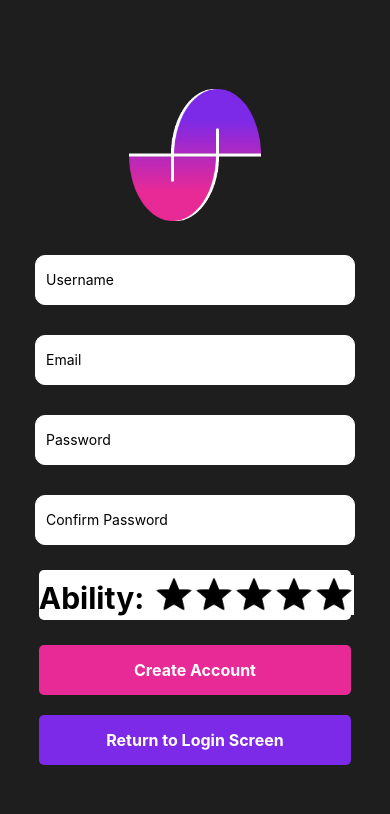
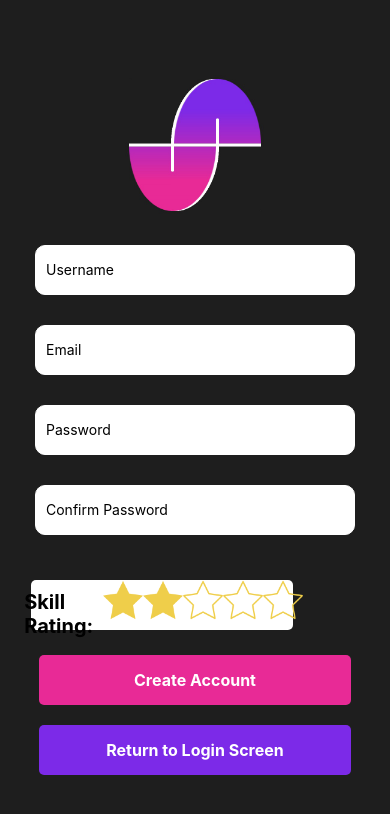
Before and after one commit to Kealen-Pillay/SportsHub, a React Native app: screen /Register in a window 390 px wide. Shown: the top 814 px of the page. Built offline with nearby package versions, Linux system fonts and the light colour scheme; no server answers.

Commit message:
Star rating feature is fixed in RegisterScreen.js

```diff
--- a/components/screens/registerscreen/RegisterScreen.js
+++ b/components/screens/registerscreen/RegisterScreen.js
@@ -11,35 +11,59 @@ import {
 import { auth } from "../../../firebase/firebase";
 import { firestore } from "../../../firebase/firestore";
 import { useNavigation } from "../../../node_modules/@react-navigation/core";
-import { Rating } from "react-native-ratings";
-
-
+//import { Rating } from "react-native-ratings";
+//import { StarRating } from "react-native-star-rating";
 
 const RegisterScreen = () => {
 
-  const RatingBox = () => {
+  const starImgFilled = require('../../../images/star_filled.png')
+  const starImgCorner = require('../../../images/star_corner.png')
+
+
+const RatingBox = () => {
     return (
-      <View style={styles.ratingsContainer}>
-        <Text style={styles.abilityText}>Ability:</Text>
-        <Rating
-          type="custom"
-          minValue={1}
-          startingValue={0}
-          onFinishRating={(rating) => setRating(rating)}
-          ratingBackgroundColor={"black"}
-          readonly={false}
-          tintColor={"white"}
-          style={styles.rating}
-        />
+
+      <View style={styles.customRatingBarStyle}>
+        <Text style={styles.abilityText}>Skill Rating:</Text>
+
+        {maxRating.map((rating, key) => {
+
+          return(
+
+            <TouchableOpacity
+            activeOpacity={0.7}
+            key={rating}
+            onPress={() => setdefaultRating(rating)}>
+
+            <Image
+
+              style = {styles.starImgStyle}
+              source = {
+                  rating <= defaultRating
+                  ? starImgFilled
+                  : starImgCorner
+              }
+            />
+
+            </TouchableOpacity>
+
+          );
+        })
+      }
+
       </View>
     );
   };
 
+  const [defaultRating, setdefaultRating] = useState(2)
+  const [maxRating, setmaxRating] = useState([1,2,3,4,5])
   const [username, setUsername] = useState("");
   const [email, setEmail] = useState("");
   const [password, setPassword] = useState("");
   const [confpassword, setConfpassword] = useState("");
-  const [rating, setRating] = useState("");
+ // const [rating, setRating] = useState("");
+
+
 
 
   const navigation = useNavigation();
@@ -66,7 +90,7 @@ const RegisterScreen = () => {
       alert("Password must be at least 6 characters");
     } else if (password != confpassword) {
       alert("Passwords do not match! Please try again.");
-    } else if (rating == 0) {
+    } else if (defaultRating == 0) {
       alert("Please select a rating!")
     } else {
       addUser();
@@ -90,7 +114,7 @@ const RegisterScreen = () => {
       .add({
         username: username,
         email: email,
-        rating: rating,
+        rating: defaultRating,
         profileimg: "test",
       })
       .then(function (docRef) {
@@ -135,7 +159,11 @@ const RegisterScreen = () => {
           secureTextEntry
         />
       </View>
+
+      <View>
       <RatingBox />
+      </View>
+
       <View style={styles.buttonContainer}>
         <TouchableOpacity style={styles.button} onPress={handleSignUp}>
           <Text style={styles.buttonText}>Create Account</Text>
@@ -147,12 +175,13 @@ const RegisterScreen = () => {
         </TouchableOpacity>
       </View>
     </KeyboardAvoidingView>
-  );
-};
+  )
+}
 
 export default RegisterScreen;
 
 const styles = StyleSheet.create({
+
   container: {
     flex: 1,
     backgroundColor: "#1E1E1E",
@@ -197,21 +226,26 @@ const styles = StyleSheet.create({
   abilityText: {
     color: "black",
     fontWeight: "bold",
-    fontSize: 30,
+    fontSize: 20,
     alignItems: "flex-start",
     marginRight: 10,
     marginTop: 10,
     marginLeft: 3,
   },
-  ratingsContainer: {
+  customRatingBarStyle: {
     flexDirection: "row",
     backgroundColor: "white",
     width: "80%",
-    marginTop: 10,
+    marginTop: 30,
     marginBottom: 5,
     borderRadius: 5,
     height: 50,
     justifyContent: "center",
+  },
+  starImgStyle: {
+    width: 40,
+    height: 40,
+    resizeMode: 'cover'
   },
   returnContainer: {
     width: "100%",
```
